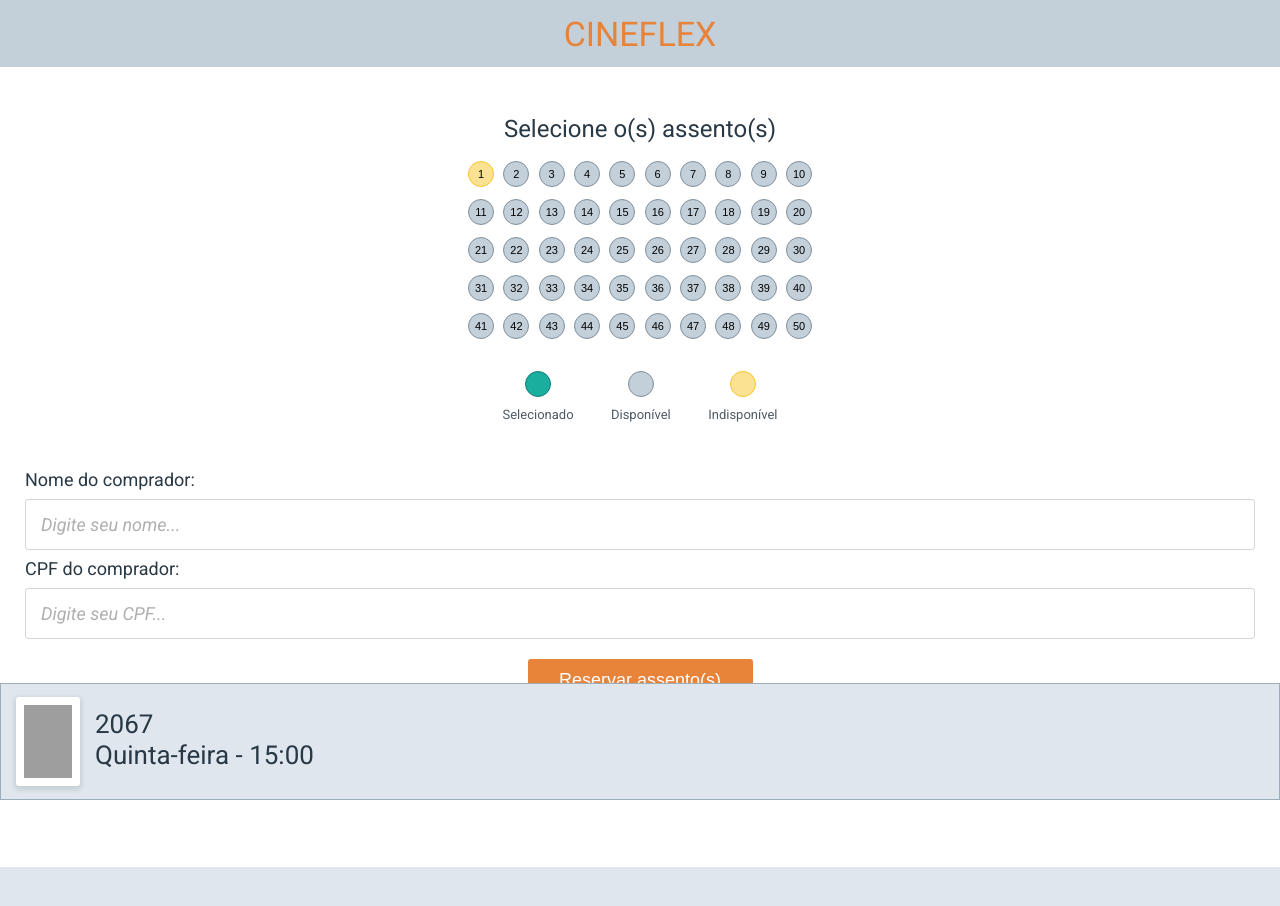
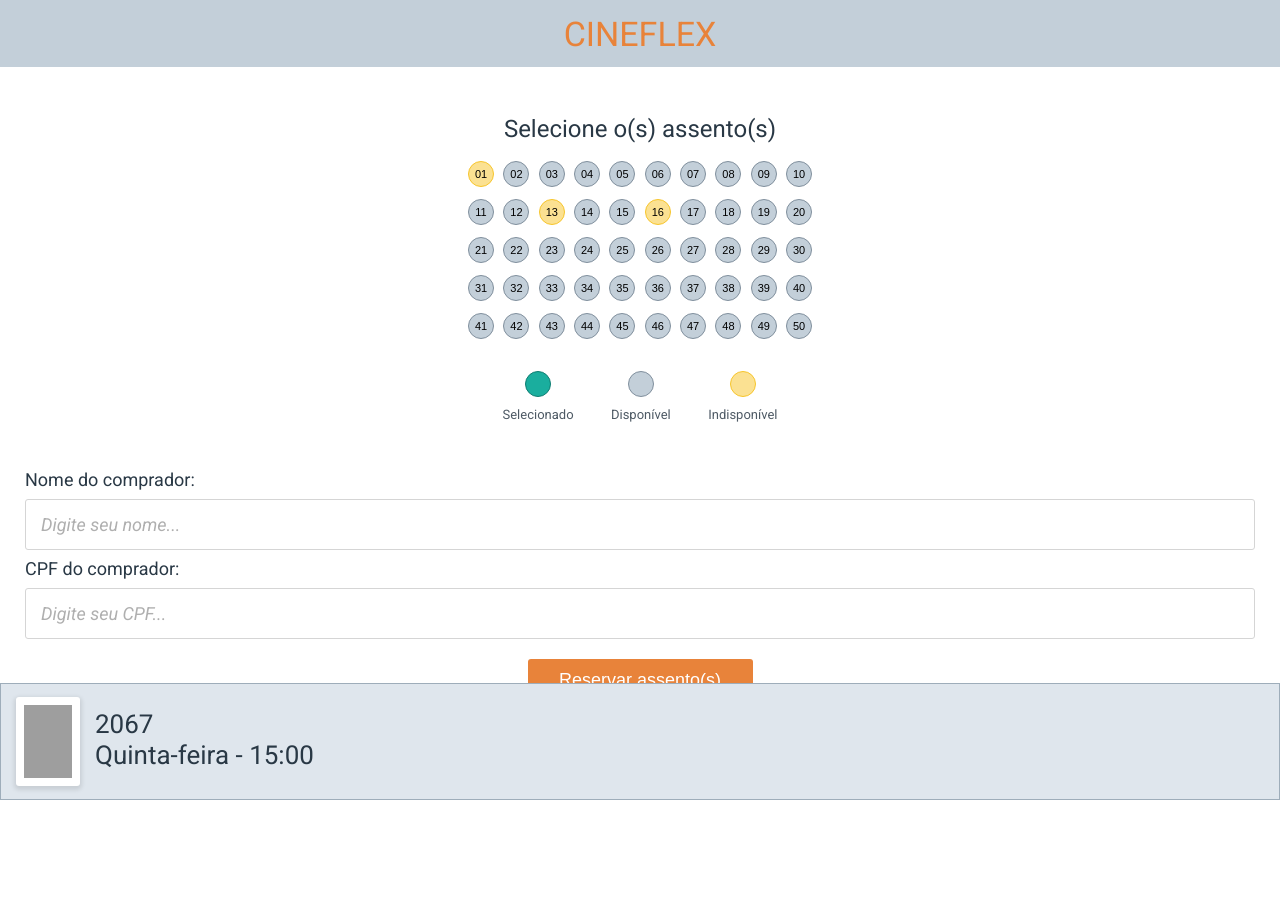
Before and after one commit to encarnacao/projeto10-cineflex, a React (Create React App) app: page /assentos/1 in a window 1280 px wide. Shown: the top 906 px of the page. After the commit the page ends 841 px from the top, so only its background shows below. Built offline with nearby package versions, Linux system fonts and the light colour scheme; grey boxes are pictures that could not be loaded.

Commit message:
Botão de assento clicável

```diff
--- a/src/App.js
+++ b/src/App.js
@@ -3,8 +3,10 @@ import styled from "styled-components";
 import { BrowserRouter, Route, Routes } from "react-router-dom";
 import Sessions from "./components/Sessions";
 import Seats from "./components/Seats";
+import { useState } from "react";
 
 function App() {
+  const [selected,setSelected] = useState([]);
   return (
     <div className="App">
       <Header>
@@ -12,9 +14,9 @@ function App() {
       </Header>
       <BrowserRouter>
         <Routes>
-          <Route path="/" element={<Main />} />
-          <Route path="/sessoes/:movieId" element={<Sessions />} />
-          <Route path="/assentos/:sessionId" element={<Seats />} />
+          <Route path="/" element={<Main setSelected={setSelected}/>} />
+          <Route path="/sessoes/:movieId" element={<Sessions setSelected={setSelected}/>} />
+          <Route path="/assentos/:sessionId" element={<Seats selected={selected} setSelected={setSelected}/>} />
         </Routes>
       </BrowserRouter>
     </div>
--- a/src/components/Main.js
+++ b/src/components/Main.js
@@ -2,8 +2,9 @@ import { Link } from "react-router-dom";
 import { StyledDiv } from "../styles/GlobalStyles";
 import styled from "styled-components";
 import Movie from "./Movie";
+import { useEffect } from "react";
 
-export default function Main() {
+export default function Main({setSelected}) {
     const MOCKMOVIES = [
         {
             id: 1,
@@ -27,6 +28,10 @@ export default function Main() {
             releaseDate: "2020-09-29T00:00:00.000Z",
         }
     ];
+    useEffect(()=>{
+        //Reset caso volte a página
+        setSelected([]);
+    }, [setSelected]) //Usar lista de dependência vazia faz o eslint chiar
 
     return (
         <>
--- /dev/null
+++ b/src/components/Seat.js
@@ -0,0 +1,46 @@
+import styled from "styled-components";
+export default function Seat({selected, setSelected, name, isAvailable}){
+    const isSelected = selected.includes(name);
+    const seatNumber = name.length === 1 ? "0" + name : name;
+    function selectSeat(){
+        if(!isSelected){
+            setSelected([...selected,name]);
+        } else{
+            setSelected([...selected.filter((seat) => seat !== name)]);
+        }
+    }
+
+    return (
+        <SeatButton
+            onClick={selectSeat}
+            className={isSelected && "selected"}
+            disabled={!isAvailable}
+        >
+            {seatNumber}
+        </SeatButton>
+    );
+
+
+}
+
+const SeatButton = styled.button`
+    width: 26px;
+    height: 26px;
+    border-radius: 50%;
+    border: 1px solid #808F9D;
+    background-color: #c3cfd9;
+    margin: 0px 3px;
+    text-align: center;
+    font-size: 11px;
+    cursor: pointer;
+    transition: all 0.2s;
+    &:disabled{
+        background: #FBE192;
+        border: 1px solid #F7C52B;
+        color: #000;
+    }
+    &.selected{
+        background: #1AAE9E;
+        border: 1px solid #0E7D71;
+    }
+`;
--- a/src/components/Seats.js
+++ b/src/components/Seats.js
@@ -2,8 +2,9 @@ import styled from "styled-components";
 import { StyledButton, StyledDiv } from "../styles/GlobalStyles";
 import MovioInfo from "./MovieInfo";
 import ReservationForm from "./ReservationForm";
+import Seat from "./Seat";
 
-export default function Seats() {
+export default function Seats({selected, setSelected}) {
     const MOCKSEATS = {
         "id": 1,
         "name": "15:00",
@@ -83,7 +84,7 @@ export default function Seats() {
             {
                 "id": 13,
                 "name": "13",
-                "isAvailable": true,
+                "isAvailable": false,
             },
             {
                 "id": 14,
@@ -98,7 +99,7 @@ export default function Seats() {
             {
                 "id": 16,
                 "name": "16",
-                "isAvailable": true,
+                "isAvailable": false,
             },
             {
                 "id": 17,
@@ -277,19 +278,19 @@ export default function Seats() {
             <StyledDiv>
                 <h1>Selecione o(s) assento(s)</h1>
                 <SeatsDiv>
-                    {MOCKSEATS.seats.map((seat) => (<SeatButton key={seat.id} disabled={!seat.isAvailable}>{seat.name}</SeatButton>))}
+                    {MOCKSEATS.seats.map((seat) => (<Seat selected={selected} setSelected={setSelected} name={seat.name} isAvailable={seat.isAvailable} key={seat.id} />) )}
                 </SeatsDiv>
                 <Legend>
                     <div>
-                        <Selected></Selected>
+                        <MockSeat backgroundColor="#1AAE9E;" borderColor="#0E7D71;"></MockSeat>
                         <p>Selecionado</p>
                     </div>
                     <div>
-                        <SeatButton></SeatButton>
+                        <MockSeat backgroundColor="#c3cfd9;" borderColor="#808F9D;"></MockSeat>
                         <p>Disponível</p>
                     </div>
                     <div>
-                        <SeatButton disabled></SeatButton>
+                        <MockSeat disabled></MockSeat>
                         <p>Indisponível</p>
                     </div>
                 </Legend>
@@ -315,23 +316,6 @@ const SeatsDiv = styled.div`
     justify-content: space-between;
 `;
 
-const SeatButton = styled.button`
-    width: 26px;
-    height: 26px;
-    border-radius: 50%;
-    border: 1px solid #808F9D;
-    background-color: #c3cfd9;
-    margin: 0px 3px;
-    text-align: center;
-    font-size: 11px;
-    cursor: pointer;
-    &:disabled{
-        background: #FBE192;
-        border: 1px solid #F7C52B;
-        color: #000;
-    }
-`;
-
 const Legend = styled.div`
     display: flex;
     justify-content: space-between;
@@ -347,13 +331,17 @@ const Legend = styled.div`
     }
 `;
 
-const Selected = styled.button`
+const MockSeat = styled.button`
     width: 26px;
     height: 26px;
     border-radius: 50%;
-    border: 1px solid #808F9D;
-    background: #1AAE9E;
-    border: 1px solid #0E7D71;
+    background: ${props => props.backgroundColor};
+    border: 1px solid ${props => props.borderColor};
+    &:disabled{
+        background: #FBE192;
+        border: 1px solid #F7C52B;
+        color: #000;
+    }
 `;
 
 const FormDiv = styled.div`
--- a/src/components/Sessions.js
+++ b/src/components/Sessions.js
@@ -1,8 +1,9 @@
+import { useEffect } from "react";
 import { StyledDiv } from "../styles/GlobalStyles";
 import MovioInfo from "./MovieInfo";
 import Session from "./Session";
 
-export default function Sessions() {
+export default function Sessions({ setSelected }) {
     const MOCKSESSIONS = {
         "id": 1,
         "title": "2067",
@@ -132,12 +133,15 @@ export default function Sessions() {
             }
         ]
     }
-
+    useEffect(() => {
+        //Reset caso volte a página
+        setSelected([]);
+    }, [setSelected]);
     return (
         <>
             <StyledDiv>
                 <h1>Selecione o horário</h1>
-                {MOCKSESSIONS.days.map((day) => (<Session weekday={day.weekday} date={day.date} showtimes={day.showtimes} key={day.id}/>))}
+                {MOCKSESSIONS.days.map((day) => (<Session weekday={day.weekday} date={day.date} showtimes={day.showtimes} key={day.id} />))}
             </StyledDiv>
             <MovioInfo posterURL={MOCKSESSIONS.posterURL} title={MOCKSESSIONS.title} />
         </>
--- a/src/styles/GlobalStyles.js
+++ b/src/styles/GlobalStyles.js
@@ -29,10 +29,9 @@ export const GlobalStyle = createGlobalStyle`
     }
     body {
         line-height: 1;
-        background-color: #DFE6ED;
         font-family: 'Roboto', sans-serif;
         margin-top: 67px;
-        margin-bottom: 117px;
+        margin-bottom: 120px;
     }
     ol, ul {
         list-style: none;
@@ -74,7 +73,7 @@ export const StyledButton = styled.button`
 
 export const StyledDiv = styled.div`
     width: 100%;
-    height: 100vh;
+    height: 100%;
     background-color: #FFFFFF;
     display: flex;
     flex-direction: column;
```
